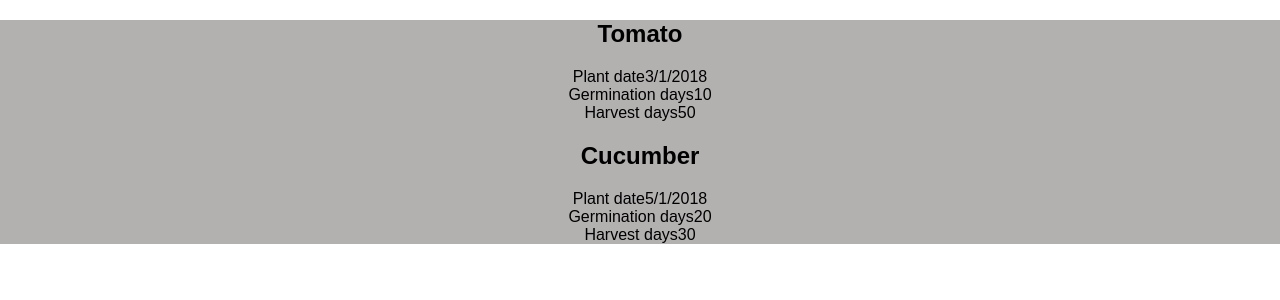
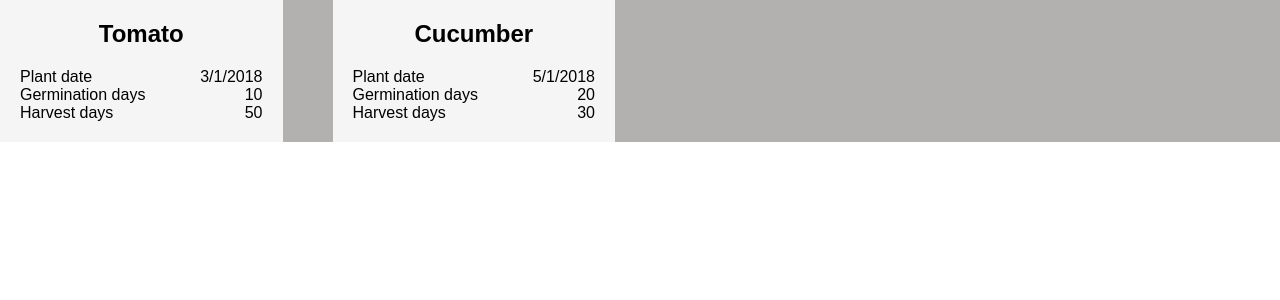
Before and after one commit to ryandabler/mcgregor, a React (Create React App) app: page / in a window 1280 px wide. Shown: the top 300 px of the page. Built offline with nearby package versions, Linux system fonts and the light colour scheme.

Commit message:
add initial styles to .garden

```diff
--- a/src/components/garden-plot.css
+++ b/src/components/garden-plot.css
@@ -0,0 +1,13 @@
+.garden-plot {
+    background-color: #F5F5F5;
+    padding: 20px;
+}
+
+.garden-plot h2 {
+    margin-top: 0
+}
+
+.garden-plot .garden-plot-info {
+    display: flex;
+    justify-content: space-between;
+}
--- a/src/components/garden-plot.js
+++ b/src/components/garden-plot.js
@@ -7,15 +7,15 @@ export default function GardenPlot(props) {
     return (
         <div className="garden-plot">
             <h2>{props.info.name}</h2>
-            <div>
+            <div className="garden-plot-info">
                 <span>Plant date</span>
                 <span>{props.info.plant_date}</span>
             </div>
-            <div>
+            <div className="garden-plot-info">
                 <span>Germination days</span>
                 <span>{props.info.germination_days}</span>
             </div>
-            <div>
+            <div className="garden-plot-info">
                 <span>Harvest days</span>
                 <span>{props.info.harvest_days}</span>
             </div>
--- a/src/components/garden.css
+++ b/src/components/garden.css
@@ -1,3 +1,6 @@
 .garden {
-    background-color: #b3b0b0;
+    background-color: #B3B0B0;
+    display: grid;
+    grid-template-columns: 1fr 1fr 1fr 1fr;
+    grid-column-gap: 50px;
 }
```
